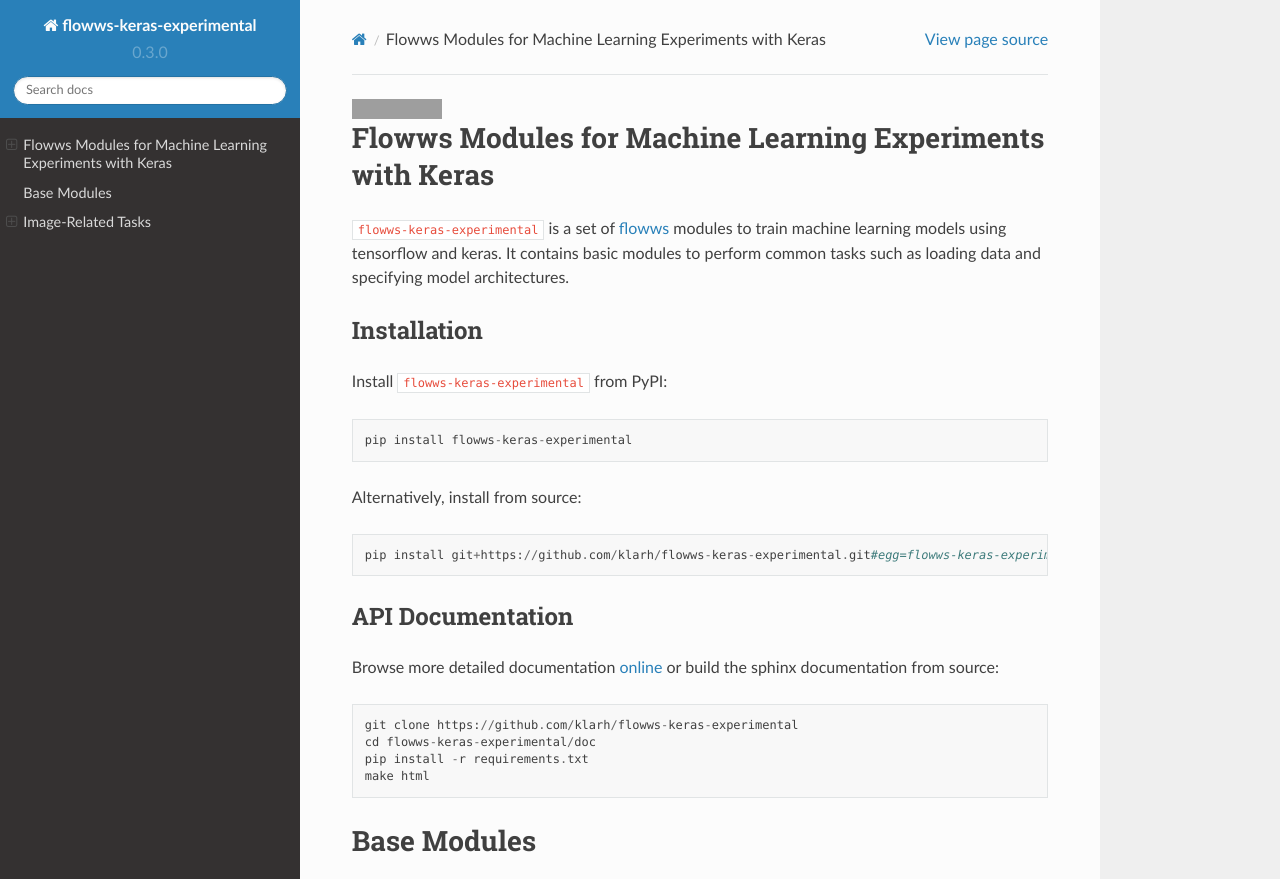
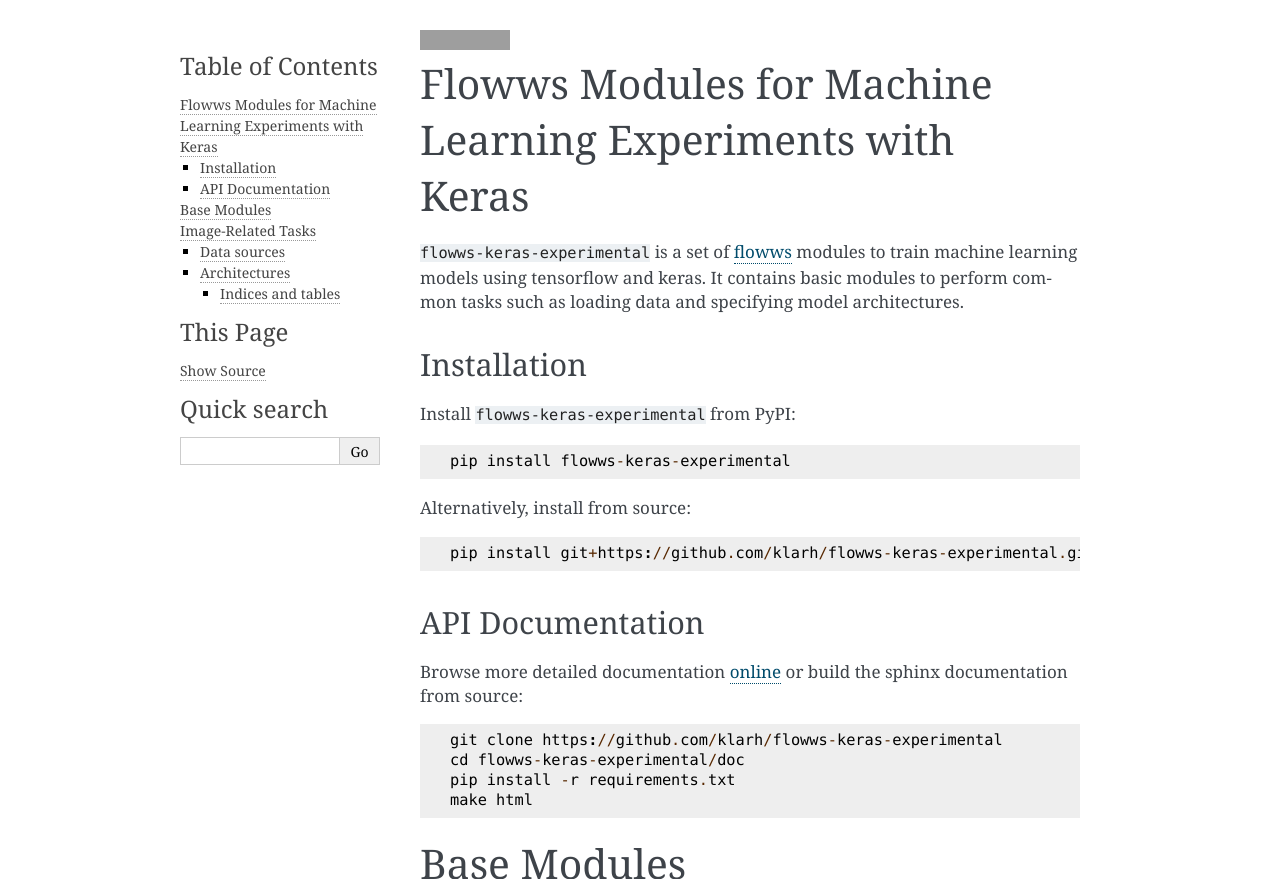
Before and after one commit to klarh/flowws-keras-experimental, a Sphinx documentation site: the page built from doc/source/index.rst, in a window 1280 px wide and 1400 px high, cut to the strip 0-879 px from the top of the window. Built offline with Sphinx 7.4.7, drawn with Linux system fonts in a browser that asks for light colours; some of the changed text lies outside the part shown; grey boxes are pictures that could not be loaded.

Commit message:
Update doc config for readthedocs

```diff
--- a/doc/source/conf.py
+++ b/doc/source/conf.py
@@ -59,11 +59,6 @@
 
 # -- Options for HTML output -------------------------------------------------
 
-# The theme to use for HTML and HTML Help pages.  See the documentation for
-# a list of builtin themes.
-#
-html_theme = 'sphinx_rtd_theme'
-
 # Add any paths that contain custom static files (such as style sheets) here,
 # relative to this directory. They are copied after the builtin static files,
 # so a file named "default.css" will overwrite the builtin "default.css".
```
Also changed, not shown: .readthedocs.yaml (added).
